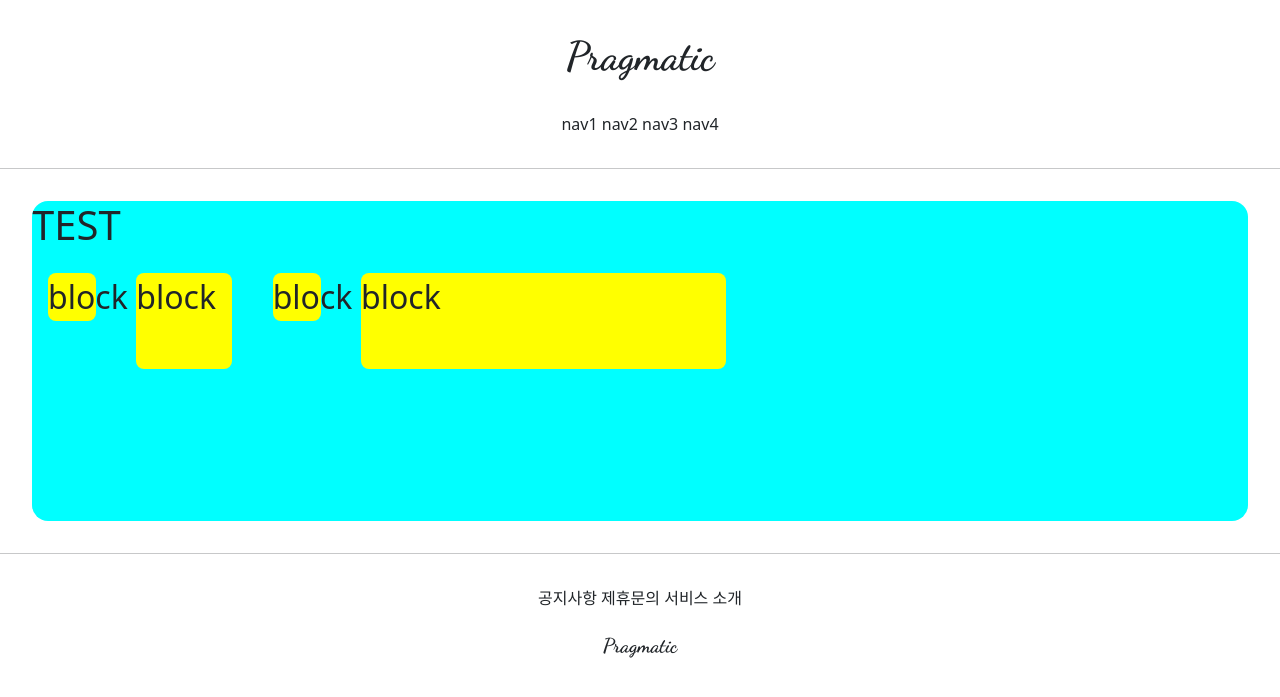
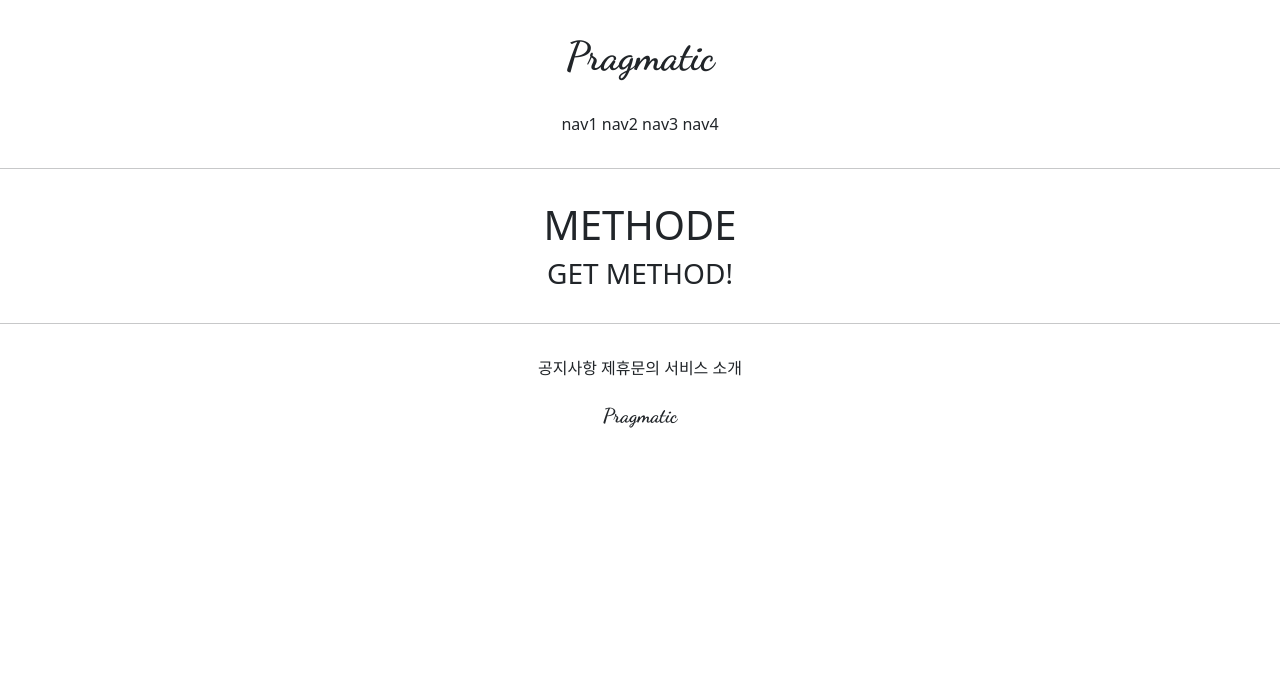
Before and after one commit to jin2313/gis_web_01, a Django app: page /accounts/hello_world/ in a window 1280 px wide. Shown: the top 697 px of the page. Run offline with Django 3.2, Linux system fonts and the light colour scheme; parts of the project's set-up code (start-up, migrations or seed data) failed here and were passed over.

Commit message:
07/08 web 01 commit2

```diff
--- a/accountapp/templates/accountapp/hello_world.html
+++ b/accountapp/templates/accountapp/hello_world.html
@@ -1,22 +1,8 @@
 {%  extends 'base.html' %}
 
 {% block content %}
-    <style>
-        .testing {
-            background-color: yellow;
-            display: inline-block;
-            margin: 1rem;
-            height: 48px;
-            width: 48px;
-            border-radius: .5rem;
-        }
-    </style>
-
-    <div style="height: 20rem; background-color: aqua; margin: 2rem; border-radius: 1rem; overflow: scroll; font-size: 2rem">
-        <h1>TEST</h1>
-        <div class="testing" style="height: 48px; width: 48px;">block</div>
-        <div class="testing" style="height: 3em; width: 3em;">block</div>
-        <div class="testing" style="height: 3rem; width: 3rem;">block</div>
-        <div class="testing" style="height: 30%; width: 30%;">block</div>
+    <div style="margin: 2rem; text-align: center">
+        <h1>METHODE</h1>
+        <h3>{{ text }}</h3>
     </div>
 {% endblock %}
--- a/accountapp/views.py
+++ b/accountapp/views.py
@@ -4,4 +4,7 @@ from django.shortcuts import render
 # Create your views here.
 
 def hello_world(request):
-    return render(request, 'accountapp/hello_world.html')
+    if request.method == 'POST':
+        return render(request, 'accountapp/hello_world.html', context={'text': 'POST METHOD!'})
+    elif request.method == 'GET':
+        return render(request, 'accountapp/hello_world.html', context={'text': 'GET METHOD!'})
--- a/practice_01/settings.py
+++ b/practice_01/settings.py
@@ -86,8 +86,8 @@ WSGI_APPLICATION = 'practice_01.wsgi.application'
 
 DATABASES = {
     'default': {
-        'ENGINE': 'django.db.backends.sqlite3',
-        'NAME': BASE_DIR / 'db.sqlite3',
+        'ENGINE': 'django.db.backends.sqlite3', # 장고 db 엔진으로 sqlite3를 쓰겠다는 뜻
+        'NAME': BASE_DIR / 'db.sqlite3', # BASE_DIR은 최상위 폴더이고, 그 안에 있는 db.sqlite3에 데이터베이스를 저장하겠다는 뜻
     }
 }
 
```
